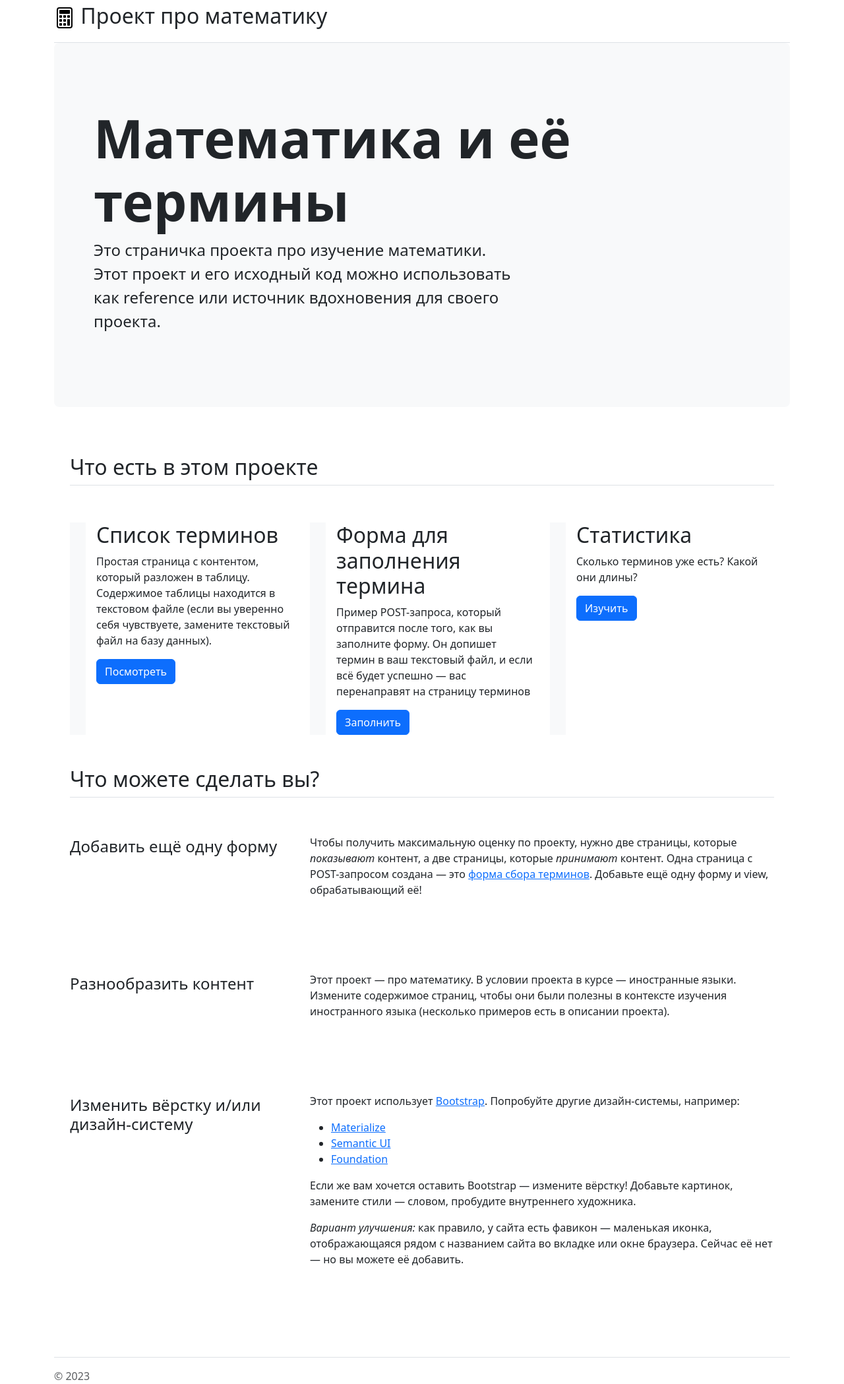
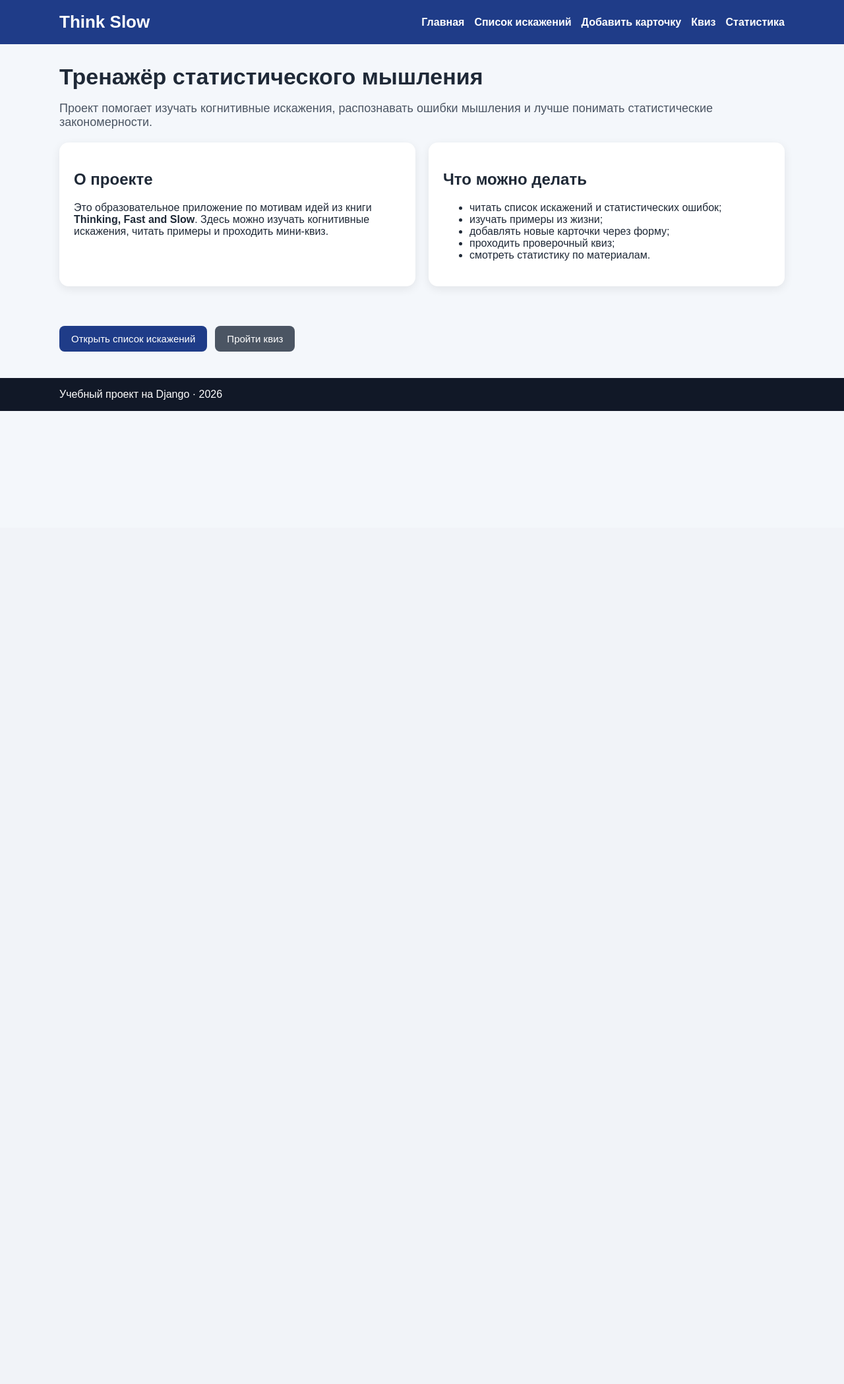
Before and after one commit to kirealtr/CogniTrainer, a Django app: template templates/index.html in a window 1280 px wide. Shown: the whole page at 66% size. After the commit the page ends 623 px from the top, so only its background shows below. Run offline with Django 4.2, Linux system fonts and the light colour scheme; the template is opened without the code that fills it, so the values that code supplies are empty; some libraries are stand-ins or nearby versions.

Commit message:
templates draft 1

```diff
--- a/proj_maths/settings.py
+++ b/proj_maths/settings.py
@@ -64,7 +64,7 @@ TEMPLATES = [
         'APP_DIRS': True,
         'OPTIONS': {
             'context_processors': [
-                'django.template.context_processors.debug',
+                # 'django.template.context_processors.debug',
                 'django.template.context_processors.request',
                 'django.contrib.auth.context_processors.auth',
                 'django.contrib.messages.context_processors.messages',
--- /dev/null
+++ b/static/style.css
@@ -0,0 +1,184 @@
+* {
+    box-sizing: border-box;
+}
+
+body {
+    margin: 0;
+    font-family: Arial, sans-serif;
+    background: #f4f7fb;
+    color: #1f2937;
+}
+
+.container {
+    width: 90%;
+    max-width: 1100px;
+    margin: 0 auto;
+}
+
+.site-header {
+    background: #1f3c88;
+    color: white;
+    padding: 18px 0;
+}
+
+.top-row {
+    display: flex;
+    justify-content: space-between;
+    align-items: center;
+    gap: 20px;
+    flex-wrap: wrap;
+}
+
+.brand {
+    font-size: 26px;
+    font-weight: bold;
+}
+
+.menu {
+    display: flex;
+    gap: 15px;
+    flex-wrap: wrap;
+}
+
+.menu a {
+    color: white;
+    text-decoration: none;
+    font-weight: bold;
+}
+
+.menu a:hover {
+    text-decoration: underline;
+}
+
+.hero {
+    margin: 30px 0 20px 0;
+}
+
+.hero h1 {
+    margin-bottom: 10px;
+    font-size: 34px;
+}
+
+.lead {
+    font-size: 18px;
+    color: #4b5563;
+}
+
+.card-grid {
+    display: grid;
+    grid-template-columns: repeat(auto-fit, minmax(280px, 1fr));
+    gap: 20px;
+    margin-bottom: 20px;
+}
+
+.card,
+.form-card {
+    background: white;
+    padding: 22px;
+    border-radius: 14px;
+    box-shadow: 0 4px 14px rgba(0, 0, 0, 0.08);
+    margin-bottom: 20px;
+}
+
+.styled-table {
+    width: 100%;
+    border-collapse: collapse;
+    font-size: 14px;
+}
+
+.styled-table th,
+.styled-table td {
+    border: 1px solid #d1d5db;
+    padding: 10px;
+    text-align: left;
+    vertical-align: top;
+}
+
+.styled-table th {
+    background: #e5eefc;
+}
+
+label {
+    display: block;
+    margin-top: 14px;
+    margin-bottom: 6px;
+    font-weight: bold;
+}
+
+input[type="text"],
+textarea {
+    width: 100%;
+    padding: 10px;
+    border: 1px solid #cbd5e1;
+    border-radius: 8px;
+    font-size: 15px;
+}
+
+.question-block {
+    margin-top: 25px;
+    padding-top: 10px;
+    border-top: 1px solid #e5e7eb;
+}
+
+.radio-label {
+    display: block;
+    font-weight: normal;
+    margin: 8px 0;
+}
+
+.btn {
+    display: inline-block;
+    margin-top: 20px;
+    padding: 11px 18px;
+    border-radius: 8px;
+    background: #1f3c88;
+    color: white;
+    text-decoration: none;
+    border: none;
+    cursor: pointer;
+    font-size: 15px;
+}
+
+.btn:hover {
+    background: #162d68;
+}
+
+.btn-secondary {
+    background: #4b5563;
+}
+
+.btn-secondary:hover {
+    background: #374151;
+}
+
+.button-row {
+    display: flex;
+    gap: 12px;
+    flex-wrap: wrap;
+    margin-top: 18px;
+}
+
+.success-text {
+    color: #0f8a43;
+}
+
+.error-text {
+    color: #c62828;
+}
+
+.big-number {
+    font-size: 32px;
+    font-weight: bold;
+    margin: 10px 0 0 0;
+}
+
+.result-card h3 {
+    margin-top: 0;
+}
+
+.site-footer {
+    margin-top: 40px;
+    background: #111827;
+    color: white;
+    padding: 16px 0;
+}
--- a/templates/base_page.html
+++ b/templates/base_page.html
@@ -1,33 +1,40 @@
+{% load static %}
 <!DOCTYPE html>
 <html lang="ru">
 <head>
     <meta charset="UTF-8">
-    <title>{% block pagetitle %}{% endblock %}</title>
-    <!-- load static -->
-    {% load static %}
-    <!-- CSS -->
-    <link href="{% static 'bootstrap.min.css' %}" rel="stylesheet">
+    <title>{% block page-title %}Think Slow{% endblock %}</title>
+    <link rel="stylesheet" href="{% static 'style.css' %}">
 </head>
 <body>
-<main>
-    <div class="container">
-        <header class="border-bottom">
-            <a href="/" class="d-flex align-items-center mb-3 mb-md-0 me-md-auto text-dark text-decoration-none">
-                <div class="fs-2 mb-3">
-                    <img src="{% static 'calculator.svg' %}" alt="Проект про математику" width="32" height="32"/>
-                    <span>Проект про математику</span>
-                </div>
-            </a>
-        </header>
-        <div class="p-5 mb-4 bg-light rounded-3" id="title-box">
-            <div class="container-fluid py-5">
-                <h1 class="display-1 fw-bold">{% block page-title %}{% endblock %}</h1>
-                <p class="col-md-8 fs-4">{% block page-lead %}{% endblock %}</p>
+    <header class="site-header">
+        <div class="container">
+            <div class="top-row">
+                <div class="brand">Think Slow</div>
+                <nav class="menu">
+                    <a href="/">Главная</a>
+                    <a href="/terms-list">Список искажений</a>
+                    <a href="/add-term">Добавить карточку</a>
+                    <a href="/quiz">Квиз</a>
+                    <a href="/stats">Статистика</a>
+                </nav>
             </div>
         </div>
+    </header>
+
+    <main class="container">
+        <section class="hero">
+            <h1>{% block hero-title %}{% endblock %}</h1>
+            <p class="lead">{% block page-lead %}{% endblock %}</p>
+        </section>
+
         {% block content %}{% endblock %}
-        <footer class="footer pt-3 mt-4 text-muted border-top">© 2023</footer>
-    </div>
-</main>
+    </main>
+
+    <footer class="site-footer">
+        <div class="container">
+            Учебный проект на Django · 2026
+        </div>
+    </footer>
 </body>
 </html>
--- a/templates/index.html
+++ b/templates/index.html
@@ -1,102 +1,36 @@
 {% extends "base_page.html" %}
 
-{% block page-title %}
-Математика и её термины
-{% endblock %}
-
+{% block page-title %}Главная{% endblock %}
+{% block hero-title %}Тренажёр статистического мышления{% endblock %}
 {% block page-lead %}
-Это страничка проекта про изучение математики. <br/>
-Этот проект и его исходный код можно использовать как reference или источник вдохновения для своего проекта.
+Проект помогает изучать когнитивные искажения, распознавать ошибки мышления и лучше понимать статистические закономерности.
 {% endblock %}
 
 {% block content %}
-<div class="container px-4 py-5" id="project-contents">
-    <h2 class="pb-2 border-bottom">Что есть в этом проекте</h2>
-    <div class="row g-4 py-5 row-cols-1 row-cols-lg-3">
-        <div class="col d-flex">
-            <div class="icon-square text-bg-light d-inline-flex align-items-center justify-content-center fs-4 flex-shrink-0 me-3">
-                <svg class="bi" width="1em" height="1em">
-                    <use xlink:href="#cpu-fill"></use>
-                </svg>
-            </div>
-            <div>
-                <h3 class="fs-2">Список терминов</h3>
-                <p>Простая страница с контентом, который разложен в таблицу. Содержимое таблицы находится в текстовом
-                    файле (если вы уверенно себя чувствуете, замените текстовый файл на базу данных).</p>
-                <a href="/terms-list" class="btn btn-primary">Посмотреть</a>
-            </div>
-        </div>
-        <div class="col d-flex">
-            <div class="icon-square text-bg-light d-inline-flex align-items-center justify-content-center fs-4 flex-shrink-0 me-3">
-                <svg class="bi" width="1em" height="1em">
-                    <use xlink:href="#cpu-fill"></use>
-                </svg>
-            </div>
-            <div>
-                <h3 class="fs-2">Форма для заполнения термина</h3>
-                <p>Пример POST-запроса, который отправится после того, как вы заполните форму. Он допишет термин в ваш
-                    текстовый файл, и если всё будет успешно — вас перенаправят на страницу терминов</p>
-                <a href="/add-term" class="btn btn-primary">
-                    Заполнить
-                </a>
-            </div>
-        </div>
-        <div class="col d-flex">
-            <div class="icon-square text-bg-light d-inline-flex align-items-center justify-content-center fs-4 flex-shrink-0 me-3">
-                <svg class="bi" width="1em" height="1em">
-                    <use xlink:href="#cpu-fill"></use>
-                </svg>
-            </div>
-            <div>
-                <h3 class="fs-2">Статистика</h3>
-                <p>Сколько терминов уже есть? Какой они длины?</p>
-                <a href="/stats" class="btn btn-primary">
-                    Изучить
-                </a>
-            </div>
-        </div>
+<div class="card-grid">
+    <div class="card">
+        <h2>О проекте</h2>
+        <p>
+            Это образовательное приложение по мотивам идей из книги
+            <strong>Thinking, Fast and Slow</strong>.
+            Здесь можно изучать когнитивные искажения, читать примеры и проходить мини-квиз.
+        </p>
     </div>
-    <h2 class="pb-2 border-bottom">Что можете сделать вы?</h2>
-    <div class="row g-4 py-5 row-cols-1 row-cols-lg-2">
-        <div class="col-lg-4">
-            <h4 class="py-1">Добавить ещё одну форму</h4>
-        </div>
-        <div class="col-lg-8">
-            <p>Чтобы получить максимальную оценку по проекту, нужно две страницы, которые <span class="fst-italic">показывают</span>
-            контент, а две страницы, которые <span class="fst-italic">принимают</span> контент. Одна страница с
-            POST-запросом создана — это <a href="/add-term">форма сбора терминов</a>. Добавьте ещё одну форму и view, обрабатывающий её!</p>
-        </div>
-    </div>
-    <div class="row g-4 py-5 row-cols-1 row-cols-lg-2">
-        <div class="col-lg-4">
-            <h4 class="py-1">Разнообразить контент</h4>
-        </div>
-        <div class="col-lg-8">
-            <p>Этот проект — про математику. В условии проекта в курсе — иностранные языки. Измените содержимое страниц,
-                чтобы они были полезны в контексте изучения иностранного языка (несколько примеров есть в описании проекта).</p>
-        </div>
-    </div>
-    <div class="row g-4 py-5 row-cols-1 row-cols-lg-2">
-        <div class="col-lg-4">
-            <h4 class="py-1">Изменить вёрстку и/или дизайн-систему</h4>
-        </div>
-        <div class="col-lg-8">
-            <p>Этот проект использует <a href="https://getbootstrap.com">Bootstrap</a>. Попробуйте другие дизайн-системы, например:
-                <ul>
-                    <li><a href="https://materializecss.com">Materialize</a></li>
-                    <li><a href="https://semantic-ui.com">Semantic UI</a></li>
-                    <li><a href="https://get.foundation/templates.html">Foundation</a></li>
-                </ul>
-            </p>
-            <p>
-                Если же вам хочется оставить Bootstrap — измените вёрстку! Добавьте картинок, замените стили — словом, пробудите
-                внутреннего художника.
-            </p>
-            <p>
-                <span class="fst-italic">Вариант улучшения:</span> как правило, у сайта есть фавикон — маленькая иконка, отображающаяся
-                рядом с названием сайта во вкладке или окне браузера. Сейчас её нет — но вы можете её добавить.
-            </p>
-        </div>
+
+    <div class="card">
+        <h2>Что можно делать</h2>
+        <ul>
+            <li>читать список искажений и статистических ошибок;</li>
+            <li>изучать примеры из жизни;</li>
+            <li>добавлять новые карточки через форму;</li>
+            <li>проходить проверочный квиз;</li>
+            <li>смотреть статистику по материалам.</li>
+        </ul>
     </div>
 </div>
+
+<div class="button-row">
+    <a class="btn" href="/terms-list">Открыть список искажений</a>
+    <a class="btn btn-secondary" href="/quiz">Пройти квиз</a>
+</div>
 {% endblock %}
```
Also changed, not shown: data/biases.csv (+8 -4 lines), templates/bias_add.html (+23 -40 lines), templates/bias_list.html (+23 -21 lines), templates/quiz.html (+33 -0 lines), templates/quiz_result.html (added, +36 -0 lines), templates/stats.html (+34 -37 lines), templates/term_request.html (added, +26 -0 lines).
